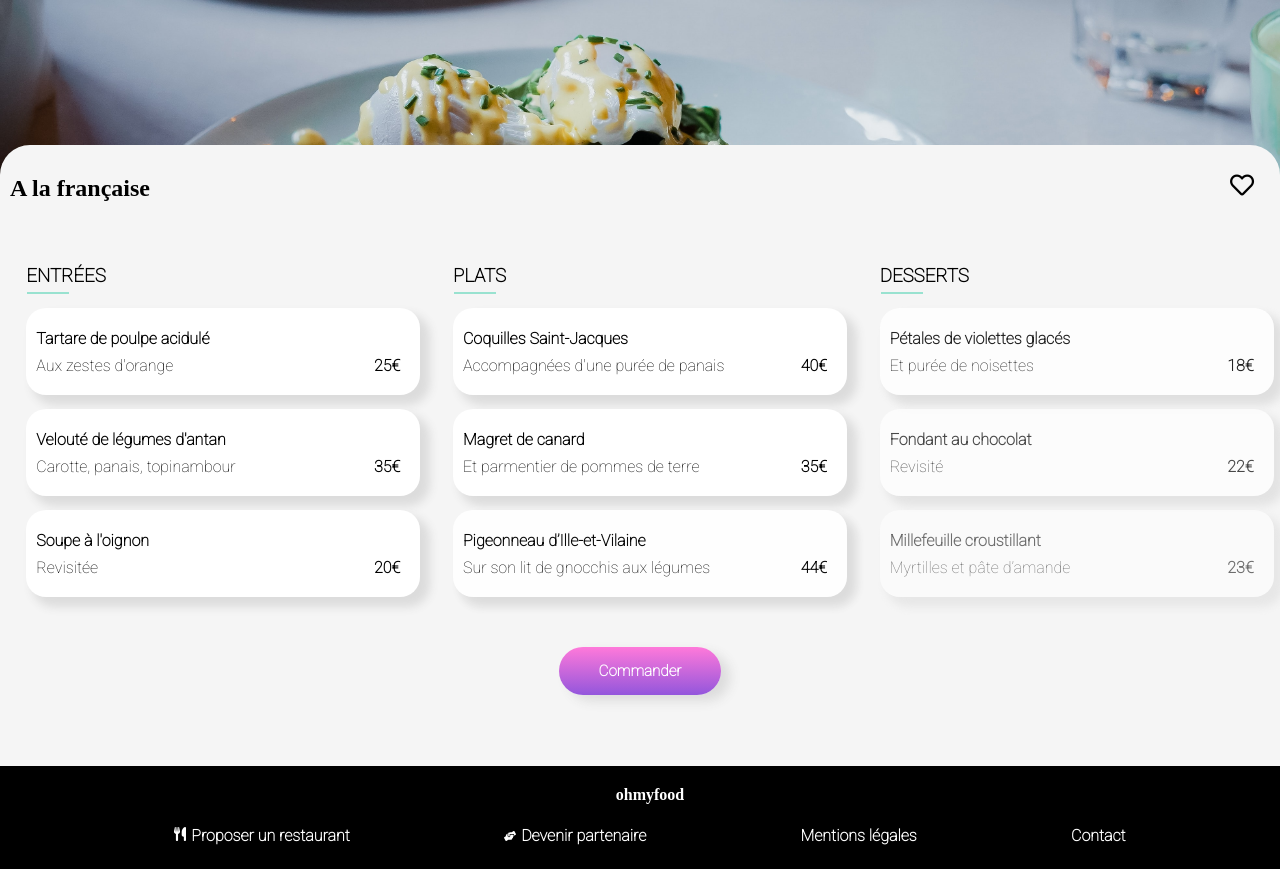
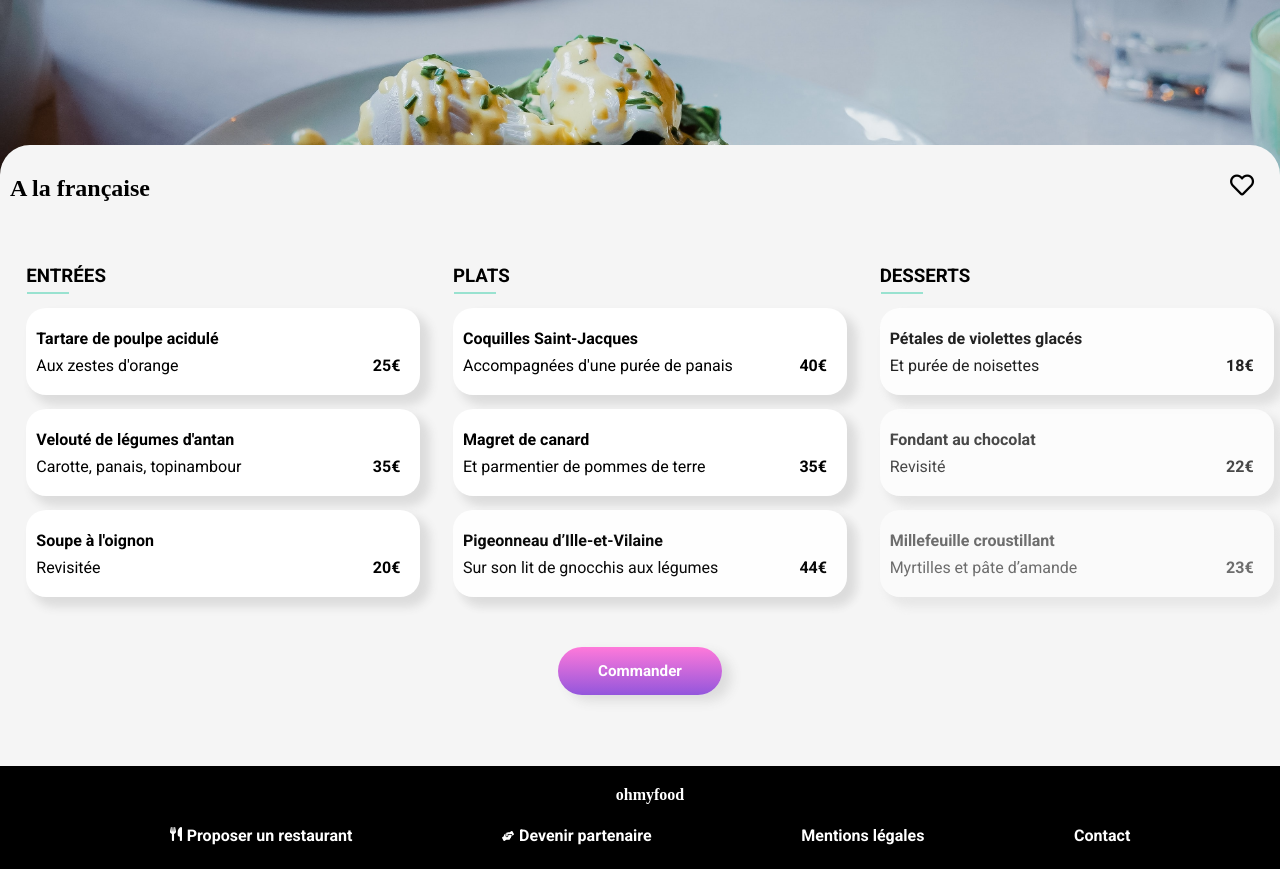
Before and after one commit to InesGALLIERO/OpenclassroomsProject, a plain HTML site: page Menu-A_la_française.html in a window 1280 px wide. Shown: the part 66-935 px from the top of the page. Drawn offline with Linux system fonts and the light colour scheme; a web font is replaced by a local one.

Commit message:
modif. font

```diff
--- a/Menu-A_la_française.html
+++ b/Menu-A_la_française.html
@@ -10,7 +10,7 @@
         <link href="https://fonts.googleapis.com/css2?family=Shrikhand&display=swap" rel="stylesheet">
         <link rel="preconnect" href="https://fonts.googleapis.com">
         <link rel="preconnect" href="https://fonts.gstatic.com" crossorigin>
-        <link href="https://fonts.googleapis.com/css2?family=Roboto:wght@100&display=swap" rel="stylesheet">
+        <link href="https://fonts.googleapis.com/css2?family=Roboto:wght@400;500;700&display=swap" rel="stylesheet">
         <link rel="stylesheet" href="https://cdnjs.cloudflare.com/ajax/libs/font-awesome/5.13.1/css/all.min.css">
     </head>
     <body>
```
Also changed, not shown: Menu-La_note_enchantée.html (+1 -1 lines), Menu-La_palette_du_goût.html (+1 -1 lines), Menu-Le_délice_des_sens.html (+1 -1 lines).
